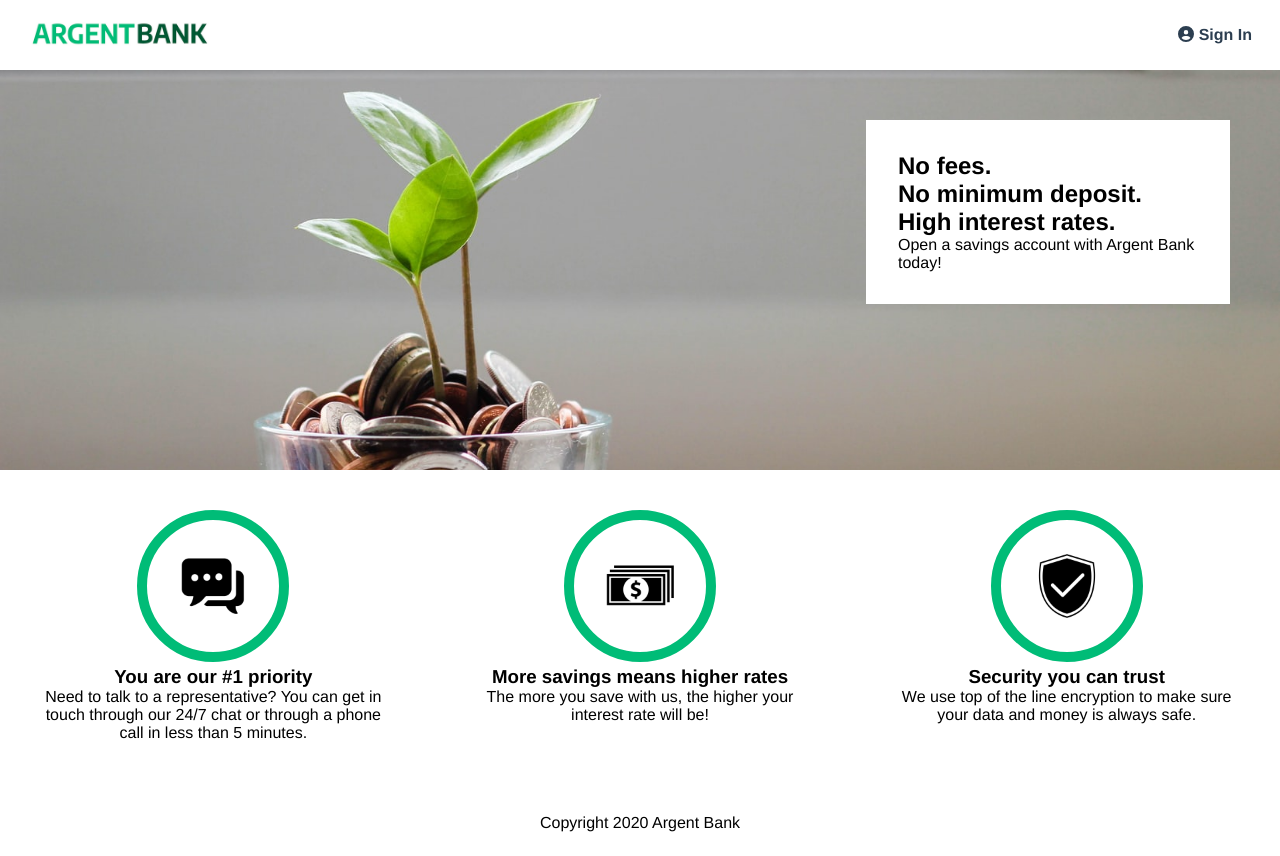
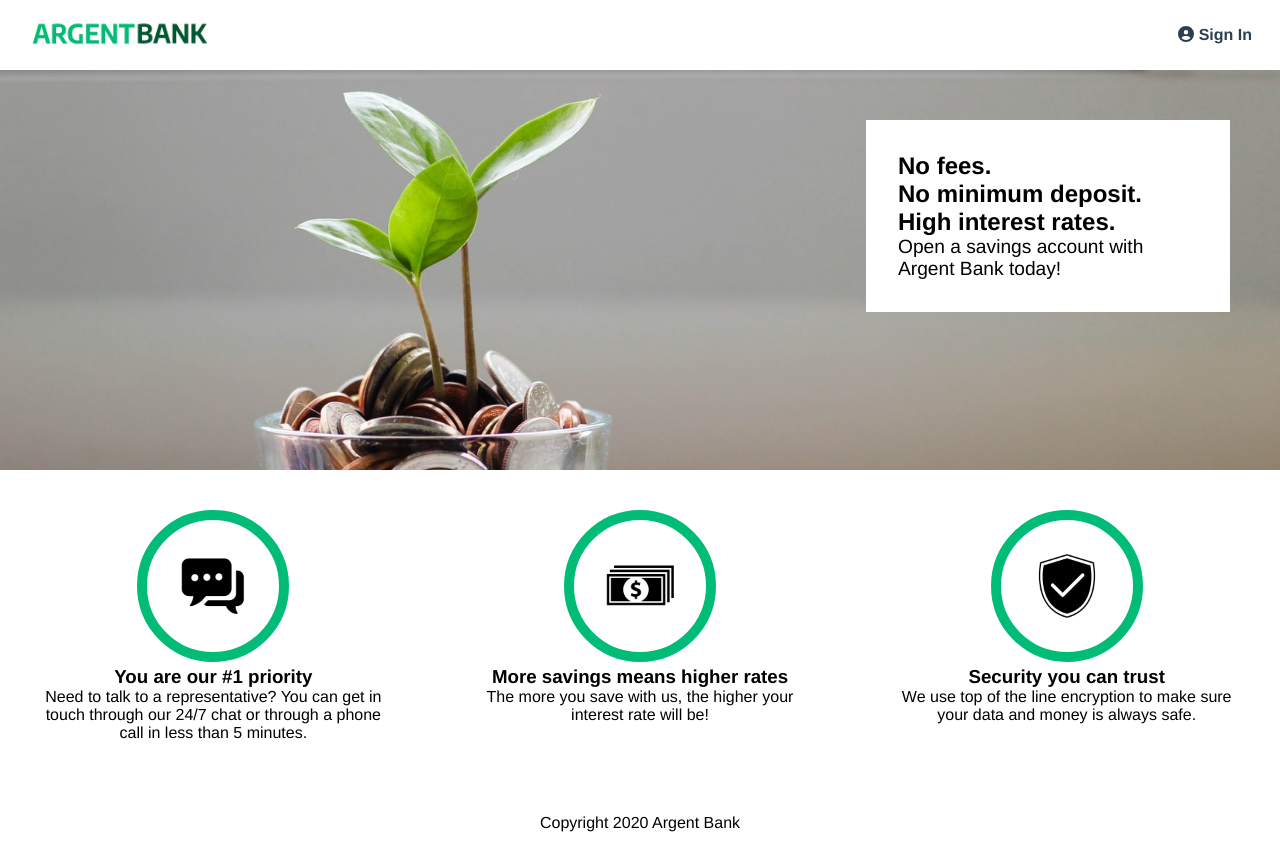
Before and after one commit to todorjr/bank-api-front, a React (Vite) app: page / in a window 1280 px wide. Built offline with nearby package versions, Linux system fonts and the light colour scheme.

Commit message:
code fix

```diff
--- a/src/components/Hero.jsx
+++ b/src/components/Hero.jsx
@@ -7,7 +7,7 @@ function Hero () {
                 <p className={styles.subtitle}>No fees.</p>
                 <p className={styles.subtitle}>No minimum deposit.</p>
                 <p className={styles.subtitle}>High interest rates.</p>
-                <p className="text">Open a savings account with Argent Bank today!</p>
+                <p className={styles.text}>Open a savings account with Argent Bank today!</p>
             </section>
         </div>
     )
--- a/src/components/Navbar.jsx
+++ b/src/components/Navbar.jsx
@@ -31,12 +31,12 @@ function Navbar () {
                         <FontAwesomeIcon icon={faCircleUser} className={styles.profileIcon} />
                         <span className={styles.userName}>{user.firstName}</span>
                         <FontAwesomeIcon icon={faSignOutAlt} className={styles.userIcon} />
-                        Sign Out
+                        <span>Sign Out</span>
                     </Link>
                 ) : (
                     <Link to="/signin" className={styles.navItem}>
                         <FontAwesomeIcon icon={faUserCircle} className={styles.userIcon} />
-                        Sign In
+                        <span>Sign In</span>
                     </Link>
                 )}
                 </div>
```
